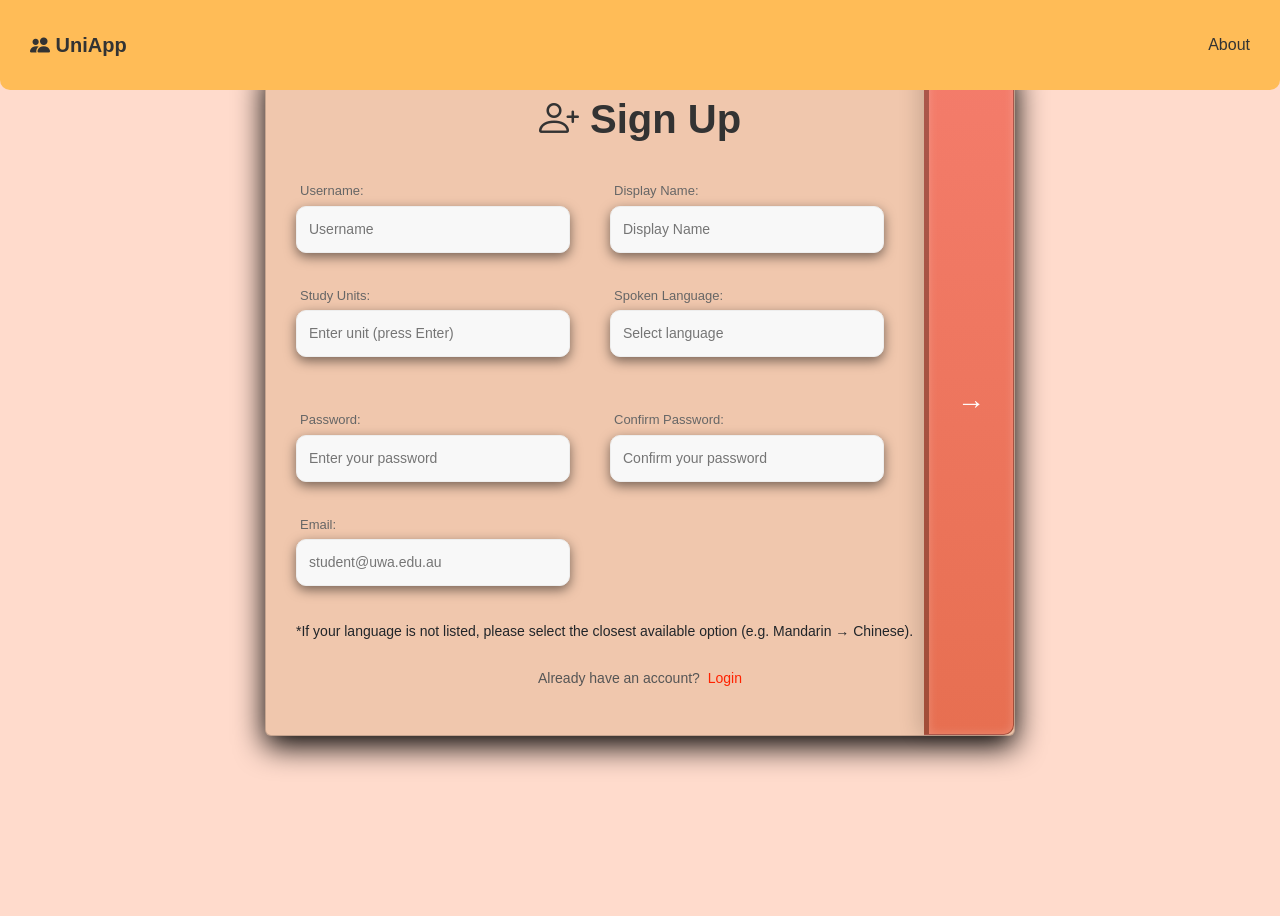
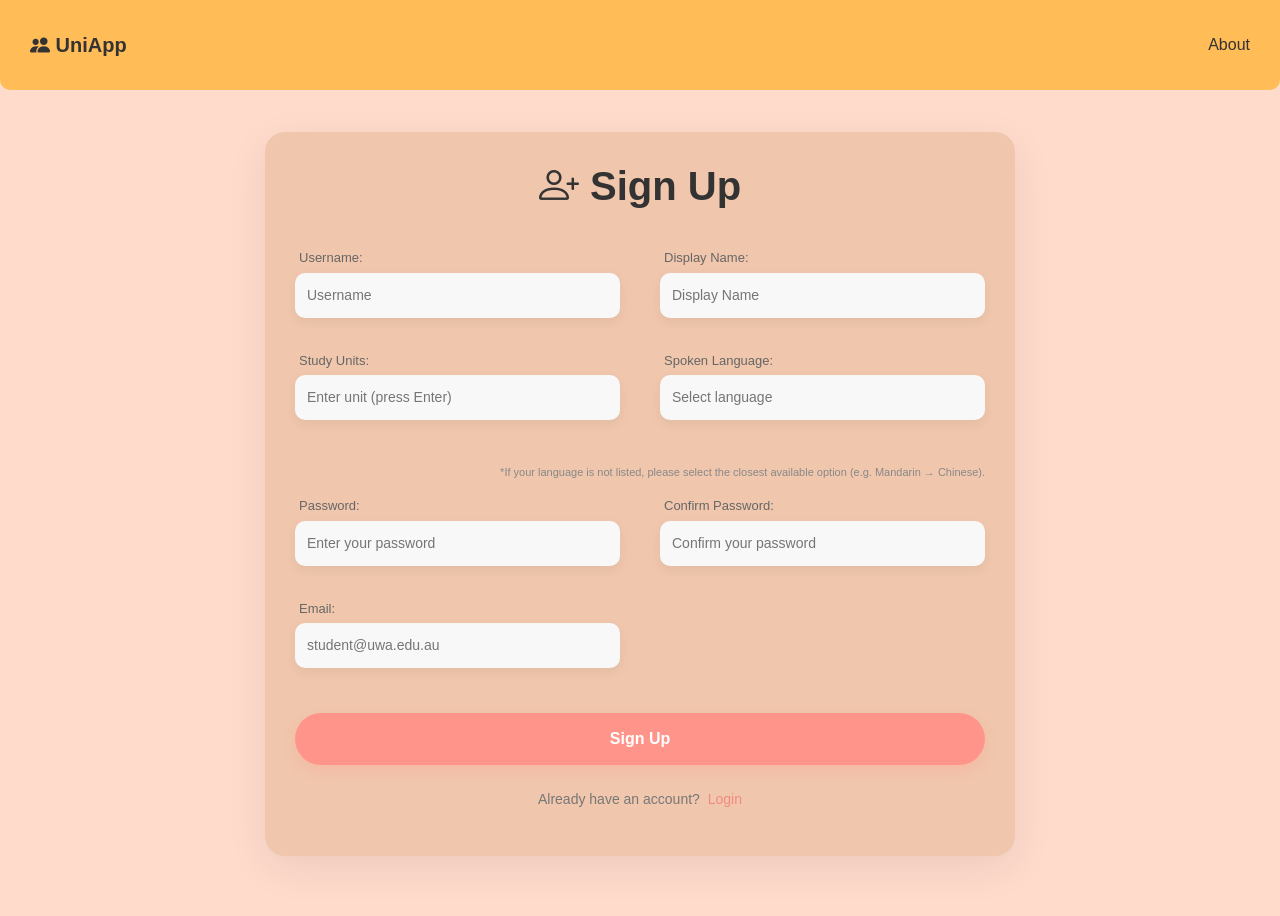
Before and after one commit to TomTran11/CITS3403_AGILE_WEB, a Flask app: page /auth/signup in a window 1280 px wide. Before the commit the page ends 770 px from the top, so only its background shows below. Run offline with Flask 3, Linux system fonts and the light colour scheme.

Commit message:
update sign up page css and html

```diff
--- a/web/static/css/signup.css
+++ b/web/static/css/signup.css
@@ -2,15 +2,16 @@
 .card {
     background: #f0c7ad;
     width: 750px;
+    max-width: 90vw;
     padding: 30px;
-    top: 50%;
-    left: 50%;
-    transform: translate(-50%, -50%);
-    box-shadow: 0 10px 30px rgba(0,0,0,1);
-    position: absolute;
+    margin: 60px auto;
+    box-shadow: 0 12px 40px rgba(0,0,0,0.08);
+    border: none;
+    position: relative;
+    border-radius: 20px;
 }
 
-.card h1{
+.card h1 {
     text-align: center;
     margin-bottom: 30px;
     color: #333;
@@ -18,17 +19,18 @@
 }
 
 .card form {
-    padding-right: 100px;
+    padding-right: 0;
 }
 
-/* Inputs fields*/
+/* Inputs */
 input {
-    box-shadow: 0 4px 12px rgba(0,0,0,0.5);
+    box-shadow: 0 4px 12px rgba(0,0,0,0.06);
     transition: all 0.2s ease;
 }
 
 input:focus {
     outline: none;
+    box-shadow: 0 6px 18px rgba(255, 149, 138, 0.25);
 }
 
 /* Dropdown container */
@@ -174,44 +177,31 @@ button:active {
 }
 
 .form-group input {
-    margin-top: 0px;
+    margin-top: 0;
     background: #f8f8f8;
-    border: 1px solid #eee;
+    border: none;
 }
 
-/* Arrow button */
-.submit-col {
-    position: absolute;
-    top: 0;
-    right: 0;
-    height: 100%;
-    width: 90px;
+/* Submit button */
+.signup-submit {
+    width: 100%;
+    margin-top: 20px;
+    padding: 14px;
+    background: #FF958A;
+    color: white;
+    font-weight: bold;
+    font-size: 16px;
+    border: none;
+    border-radius: 30px;
+    box-shadow: 0 6px 16px rgba(255, 149, 138, 0.3);
+    cursor: pointer;
+    transition: all 0.2s ease;
 }
 
-.submit-col button {
-    height: 100%;
-    width: 90px;
-    background: linear-gradient(180deg, #f47c6b, #e76f51);
-    border-radius: 0 10px 10px 0;
-    margin: 0;
-    padding: 0;
-    box-shadow:
-        -6px 0 20px rgba(0,0,0,0.15),
-        inset 0 0 10px rgba(255,255,255,0.2);
-    font-size: 28px;
-    display: flex;
-    align-items: center;
-    justify-content: center;
-    border-style: solid;
-    border-color: rgba(0, 0, 0, 0.3);
-    border-width: 1px 1px 1px 5px;
-}
-
-.submit-col button:hover {
-    transform: translateX(-3px);
-    box-shadow:
-        -10px 0 30px rgba(0,0,0,0.25),
-        inset 0 0 15px rgba(255,255,255,0.3);
+.signup-submit:hover {
+    background: #F07066;
+    transform: translateY(-2px);
+    box-shadow: 0 8px 20px rgba(240, 112, 102, 0.35);
 }
 
 #unitInput {
@@ -249,6 +240,16 @@ button:active {
     transform: translateY(-10px);
 }
 
+.lang-hint {
+    display: block;
+    font-size: 11px;
+    color: #888;
+    margin-top: 4px;
+    margin-bottom: 8px;
+    text-align: right;
+    line-height: 1.4;
+}
+
 /* Responsive */
 @media (max-width: 600px) {
     .form-row {
--- a/web/templates/auth/signup.html
+++ b/web/templates/auth/signup.html
@@ -72,6 +72,8 @@
             </div>
         </div>
 
+        <small class="lang-hint">*If your language is not listed, please select the closest available option (e.g. Mandarin → Chinese).</small>
+
         <!-- Row 3 -->
         <div class="form-row">
             <div class="form-group">
@@ -95,23 +97,15 @@
             </div>
         </div>
 
-        <!-- Arrow submit -->
-        <div class="submit-col">
-            <button type="submit">
-                →
-            </button>
-        </div>
+        <!-- Submit -->
+        <button type="submit" class="signup-submit">Sign Up</button>
 
     </form>
 
-    <p>
-        *If your language is not listed, please select the closest available option (e.g. Mandarin → Chinese).
-    </p>
-
-    <p style=" color: #555; text-align: center;">
+    <p style="color: #777; text-align: center; margin-top: 24px;">
         Already have an account?
         <a href="{{ url_for('auth.login') }}"
-        style="margin-left: 4px; color:#ff2200; font-weight: normal;">
+        style="margin-left: 4px; color: #F28A80; font-weight: normal;">
             Login
         </a>
     </p>
```
Also changed, not shown: other parts of web/static/css/signup.css (+27 -25 lines).
